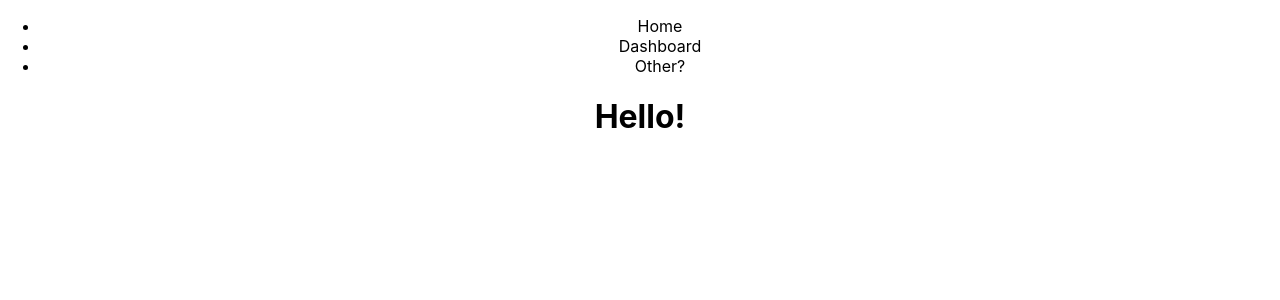
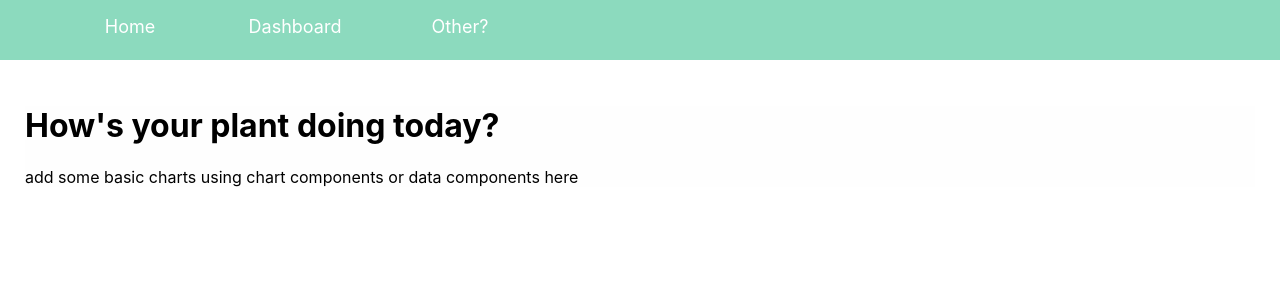
Before and after one commit to StoneT2000/PersonalFarming, a React (Create React App) app in the folder web/: page / in a window 1280 px wide. Shown: the top 300 px of the page. Built offline with nearby package versions, Linux system fonts and the light colour scheme.

Commit message:
added basic pages and structure to project
- used some random colors, decide on final colors later

```diff
--- a/web/src/App.js
+++ b/web/src/App.js
@@ -3,8 +3,8 @@ import logo from './logo.svg';
 import './App.css';
 import { BrowserRouter as Router, Route } from 'react-router-dom';
 
-import Header from './components/Header';
-import Home from './components/Home';
+import Home from './components/Home/index';
+import Dashboard from './components/Dashboard/index';
 
 function App() {
   return (
@@ -12,6 +12,7 @@ function App() {
       <Router>
         <div>
           <Route exact path='/' component={Home} />
+           <Route exact path='/dashboard' component={Dashboard} />
       </div>
       </Router>
     </div>
--- /dev/null
+++ b/web/src/components/Dashboard/index.jsx
@@ -0,0 +1,16 @@
+import React from 'react';
+import './index.css';
+import Default from '../Default';
+function Dashboard() {
+  return (
+      <Default>
+        <div className="Dashboard">
+            <div className="greeting">
+            <h1>Your Dashboard</h1>
+            Charts, data, reports etc., live data?
+            </div>
+        </div>
+    </Default>
+  );
+}
+export default Dashboard;
--- /dev/null
+++ b/web/src/components/Default/index.css
@@ -0,0 +1,7 @@
+.Default {
+    margin-top: 60px;
+}
+.Default .container {
+    padding:25px;
+
+}
--- /dev/null
+++ b/web/src/components/Default/index.jsx
@@ -0,0 +1,15 @@
+import React from 'react';
+import Header from '../Header/index.jsx';
+import './index.css';
+//import Default from '../Default/index.jsx';
+function Default(props) {
+  return (
+     <div className='Default'>
+        <Header />
+        <div className='container'>
+            {props.children}
+        </div>
+     </div>
+  );
+}
+export default Default;
--- a/web/src/components/Header.js
+++ /dev/null
@@ -1,15 +0,0 @@
-import React from 'react';
-
-function Header() {
-  return (
-    <header>
-        <ul>
-        <li>Home</li>
-        <li>Dashboard</li>
-        <li>Other?</li>
-        </ul>
-    </header>
-  );
-}
-
-export default Header;
--- /dev/null
+++ b/web/src/components/Header/index.css
@@ -0,0 +1,27 @@
+.Header > ul > a {
+    display: inline-block;;
+    width: 150px;
+
+    color:white;
+
+    margin-left: 15px;
+    cursor: pointer;
+    transition: color 0.2s;
+    font-size:18px;
+    text-decoration: none;
+    list-style: none;
+}
+.Header > ul > a:hover {
+    color: rgba(100, 90, 130);
+}
+.Header > ul {
+    float:left;
+}
+.Header {
+    width:100%;
+    position: fixed;
+    top:0;
+    left:0;
+    background-color: rgba(140,218,190);
+    height: 60px;
+}
--- /dev/null
+++ b/web/src/components/Header/index.jsx
@@ -0,0 +1,15 @@
+import React from 'react';
+import './index.css';
+function Header() {
+  return (
+    <header className="Header">
+        <ul>
+        <a href="/"><li>Home</li></a>
+        <a href="dashboard"><li>Dashboard</li></a>
+        <a><li>Other?</li></a>
+        </ul>
+    </header>
+  );
+}
+
+export default Header;
--- a/web/src/components/Home.js
+++ /dev/null
@@ -1,14 +0,0 @@
-import React from 'react';
-import Header from './Header';
-
-function Home() {
-  return (
-    <div className="App">
-      <Header />
-      <h1>Hello!</h1>
-    </div>
-  );
-}
-//<Route path='/show-book/:id' component={Dashboard} />
-//<Route path='/show-book/:id' component={Other} />
-export default Home;
--- /dev/null
+++ b/web/src/components/Home/index.css
@@ -0,0 +1,7 @@
+.Home {
+    background-color: #fefefe;
+
+}
+.greeting {
+    text-align: left;
+}
--- /dev/null
+++ b/web/src/components/Home/index.jsx
@@ -0,0 +1,18 @@
+import React from 'react';
+import './index.css';
+import Default from '../Default';
+function Home() {
+  return (
+      <Default>
+        <div className="Home">
+            <div className="greeting">
+            <h1>How's your plant doing today?</h1>
+            add some basic charts using chart components or data components here
+            </div>
+        </div>
+    </Default>
+  );
+}
+//<Route path='/show-book/:id' component={Dashboard} />
+//<Route path='/show-book/:id' component={Other} />
+export default Home;
```
Also changed, not shown: web/src/components/Dashboard/index.css (added).
